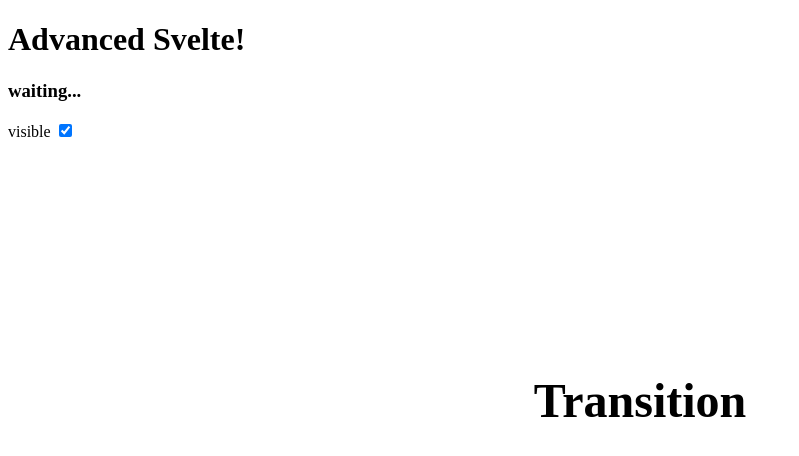
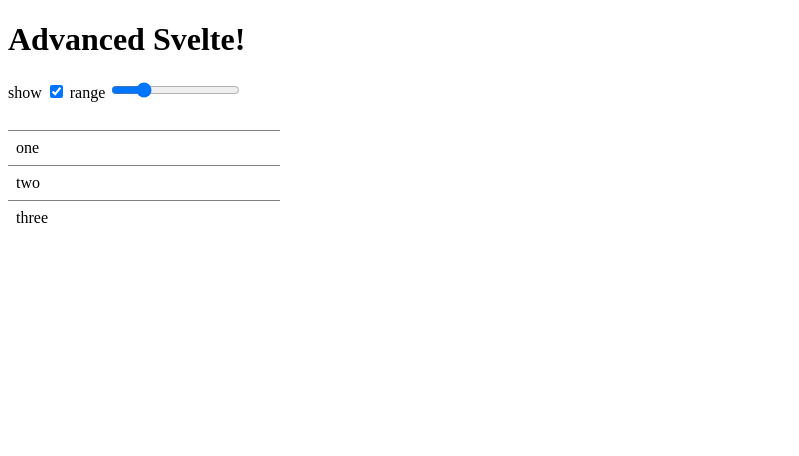
Before and after one commit to Waldemar-00/SVELTE-advanced-, a SvelteKit app: page / in a window 1280 px wide. Shown: the top 456 px of the page, without its empty margins (0-799 px from the left). Built offline with nearby package versions, Linux system fonts and the light colour scheme.

Commit message:
Transition|global.

```diff
--- /dev/null
+++ b/src/components/transitions/Slide.svelte
@@ -0,0 +1,32 @@
+<script>
+	import { slide, fade } from 'svelte/transition';
+	let show = true;
+	const items = ['one', 'two', 'three', 'four', 'five', 'six', 'seven', 'eight', 'nine', 'ten'];
+	let i = 3;
+</script>
+
+<label for="show">show</label>
+<input type="checkbox" id="show" name="show" bind:checked={show} />
+<label for="range">range</label>
+<input type="range" id="range" name="range" bind:value={i} min="1" step="1" max={items.length} />
+{#if show}
+	<!-- <div in:fade out:fade class="itemBlock"> -->
+	{#each items.slice(0, i) as item, index (index)}
+		<div transition:slide|global class="item">{item}</div>
+	{/each}
+	<!-- </div> -->
+{/if}
+
+<style>
+	/* .itemBlock {
+		margin: 1rem;
+	} */
+	[type='range'] {
+		margin-bottom: 2rem;
+	}
+	.item {
+		border-top: 1px solid grey;
+		width: 20vw;
+		padding: 0.5rem;
+	}
+</style>
--- a/src/routes/+page.svelte
+++ b/src/routes/+page.svelte
@@ -52,7 +52,8 @@
 	// import InAndOutTr from '../components/transitions/InAndOutTr.svelte';
 	// import CustomTransitions from '../components/transitions/CustomTransitions.svelte';
 	// import TypeWriter from '../components/transitions/TypeWriter.svelte';
-	import Spin from '../components/transitions/Spin.svelte';
+	// import Spin from '../components/transitions/Spin.svelte';
+	import Slide from '../components/transitions/Slide.svelte';
 </script>
 
 <h1>Advanced Svelte!</h1>
@@ -96,4 +97,5 @@
 <!-- <InAndOutTr />
 <CustomTransitions />
 <TypeWriter /> -->
-<Spin />
+<!-- <Spin /> -->
+<Slide />
```
